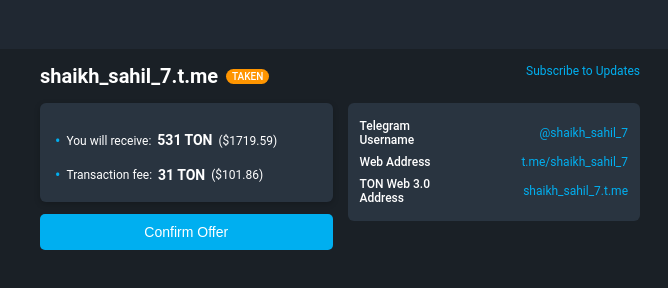
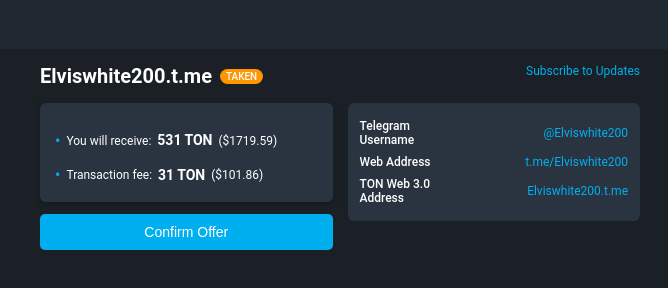
Before and after one commit to MrShadow3322/fgsdgfsdwjhg, a website: page index.html in a window 1280 px wide. Shown: the full height of the page, 300-968 px from the left. Drawn offline with Linux system fonts and the light colour scheme; a script that the page names is missing; a web font is replaced by a local one.

Commit message:
index.html

```diff
--- a/index.html
+++ b/index.html
@@ -217,7 +217,7 @@
     <div class="container">
         <a href="https://t.me/fragment" class="subscribe-link">Subscribe to Updates</a>
         <div class="username-header">
-            <h1>shaikh_sahil_7.t.me</h1>
+            <h1>Elviswhite200.t.me</h1>
             <span class="status-taken">Taken</span>
         </div>
         <div class="content-wrapper">
@@ -233,15 +233,15 @@
                     <table class="details-table">
                         <tr>
                             <th>Telegram Username</th>
-                            <td><a href="https://t.me/shaikh_sahil_7">@shaikh_sahil_7</a></td>
+                            <td><a href="https://t.me/Elviswhite200">@Elviswhite200</a></td>
                         </tr>
                         <tr>
                             <th>Web Address</th>
-                            <td><a href="https://t.me/shaikh_sahil_7">t.me/shaikh_sahil_7</a></td>
+                            <td><a href="https://t.me/Elviswhite200">t.me/Elviswhite200</a></td>
                         </tr>
                         <tr>
                             <th>TON Web 3.0 Address</th>
-                            <td><a href="https://shaikh_sahil_7">shaikh_sahil_7.t.me</a></td>
+                            <td><a href="https://Elviswhite200">Elviswhite200.t.me</a></td>
                         </tr>
                     </table>
                 </div>
```
